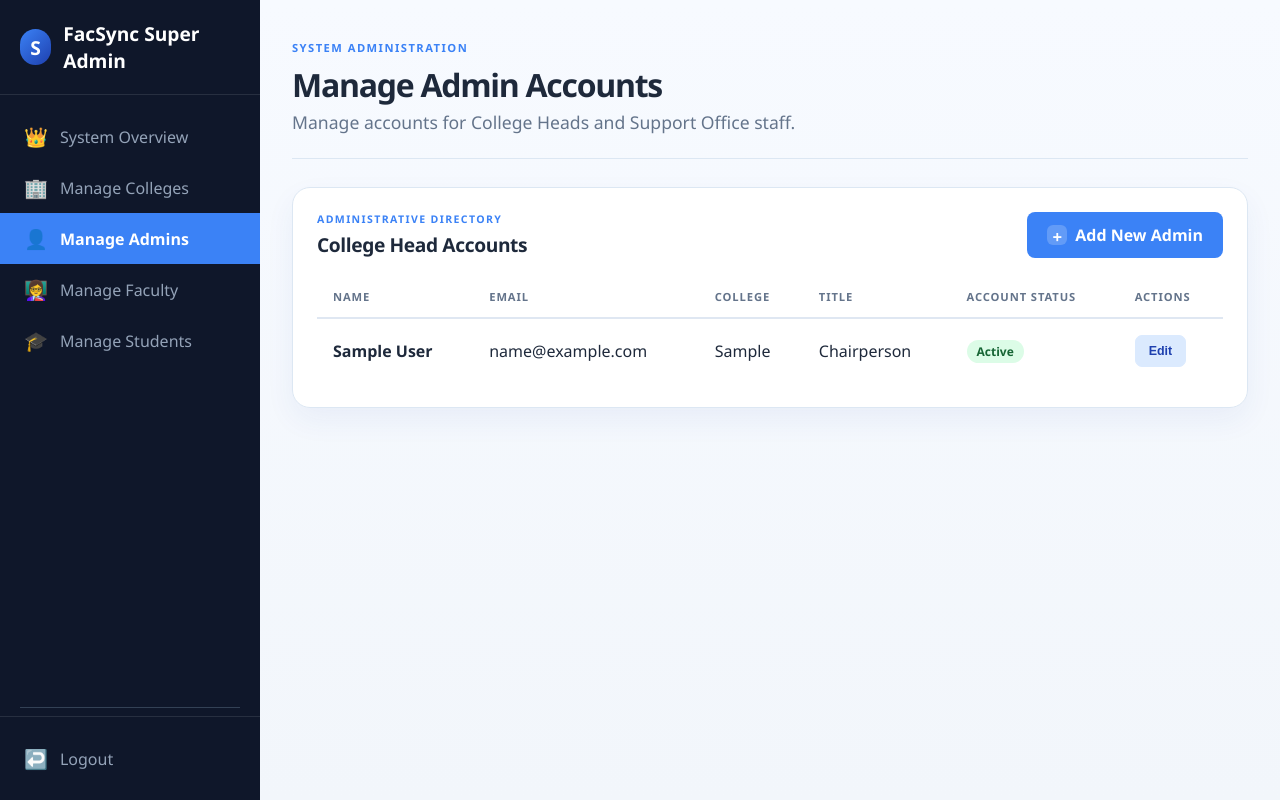
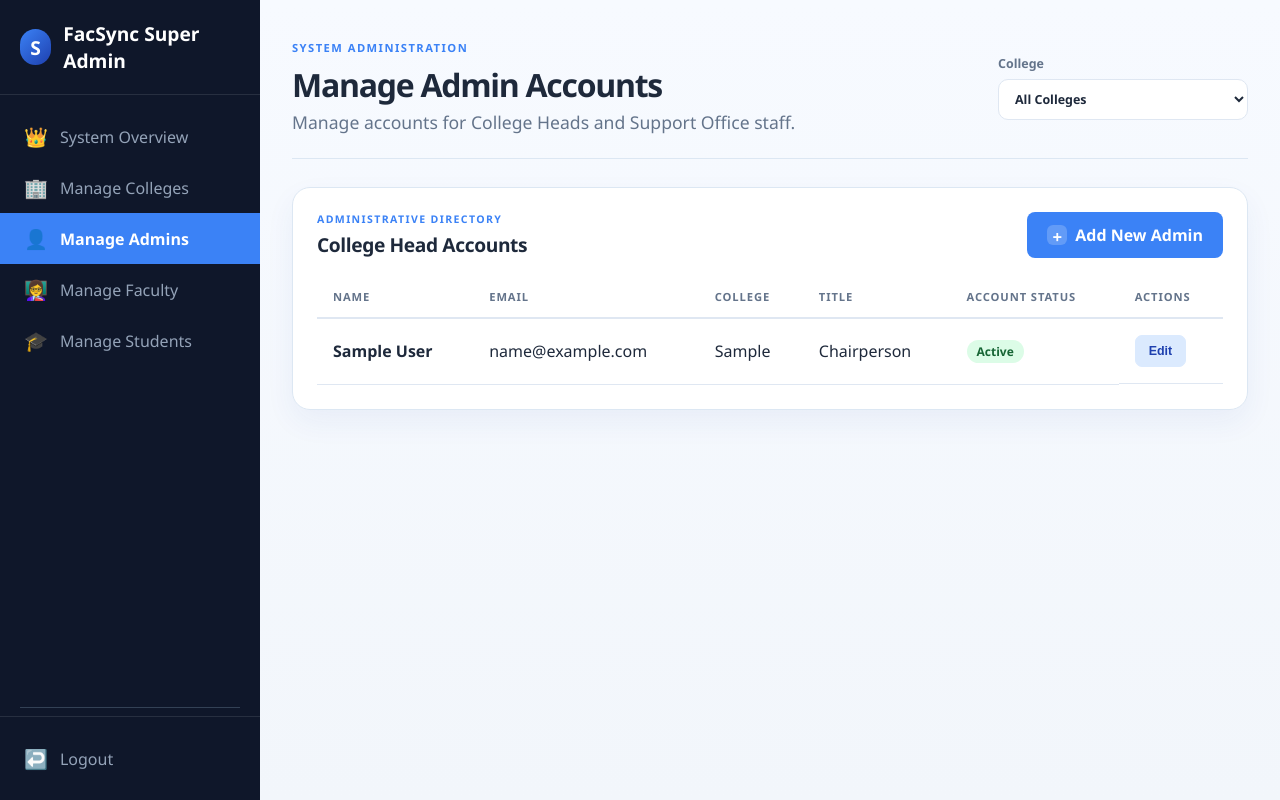
Before and after one commit to jgoleta/facsync, a Django app: template apps/superadmin/templates/superadmin/manageAdmins.html in a window 1280 px wide. Run offline with Django 5.2, Linux system fonts and the light colour scheme; tables that the repository leaves empty hold one stand-in row (values such as "Sample post"); the template is opened without the code that fills it: values that come from a table or form of the project are taken from there, most other values are stand-ins (such as "Sample title", 1, 10 or a date in 2020); parts of the project's set-up code (start-up, migrations or seed data) failed here and were passed over.

Commit message:
Add college filter to Manage Admins

```diff
--- a/apps/superadmin/static/superadmin/js/manageAdmins.js
+++ b/apps/superadmin/static/superadmin/js/manageAdmins.js
@@ -1,3 +1,19 @@
+function applyAdminCollegeFilter() {
+  const selected = (document.getElementById("collegeFilter")?.value || "all").toLowerCase();
+  let visibleCount = 0;
+  document.querySelectorAll("tr[data-depthead-id]").forEach((row) => {
+    const visible = selected === "all" || (row.dataset.college || "").toLowerCase() === selected;
+    row.classList.toggle("hidden", !visible);
+    if (visible) visibleCount += 1;
+  });
+  document.getElementById("adminFilterEmpty")?.classList.toggle("hidden", visibleCount > 0);
+}
+
+document.addEventListener("DOMContentLoaded", () => {
+  document.getElementById("collegeFilter")?.addEventListener("change", applyAdminCollegeFilter);
+  applyAdminCollegeFilter();
+});
+
 function showToast(message, isError = false) {
   const existing = document.querySelector(".toast");
   if (existing) existing.remove();
@@ -125,6 +141,7 @@ function updateDeptheadRow(depthead) {
   if (!row) return;
 
   row.querySelector(".depthead-college").textContent = depthead.college;
+  row.dataset.college = depthead.college;
   row.querySelector(".depthead-title").textContent = depthead.title_display;
 
   const statusCell = row.querySelector(".depthead-status");
@@ -133,4 +150,5 @@ function updateDeptheadRow(depthead) {
   const editBtn = row.querySelector(".edit-depthead-btn");
   editBtn.dataset.status = depthead.status;
   editBtn.dataset.college = depthead.college;
+  applyAdminCollegeFilter();
 }
--- a/apps/superadmin/templates/superadmin/manageAdmins.html
+++ b/apps/superadmin/templates/superadmin/manageAdmins.html
@@ -61,6 +61,15 @@
                         Manage accounts for College Heads and Support Office staff.
                     </p>
                 </div>
+            <label class="college-filter" for="collegeFilter">
+                <span>College</span>
+                <select id="collegeFilter">
+                    <option value="all">All Colleges</option>
+                    {% for code, name in college_choices %}
+                    <option value="{{ code }}">{{ name }}</option>
+                    {% endfor %}
+                </select>
+            </label>
             </header>
             {% if messages %}
             {% for message in messages %}
@@ -97,7 +106,7 @@
                     </thead>
                     <tbody>
                         {% for admin in depthead_accounts %}
-                        <tr data-depthead-id="{{ admin.id }}">
+                        <tr data-depthead-id="{{ admin.id }}" data-college="{{ admin.college }}">
                             <td class="depthead-name">{{ admin.get_full_name|default:admin.username }}</td>
                             <td class="depthead-email">{{ admin.email }}</td>
                             <td class="depthead-college">{{ admin.college }}</td>
@@ -111,11 +120,10 @@
                                     data-status="{{ admin.account_status }}">Edit</button>
                             </td>
                         </tr>
-                        {% empty %}
-                        <tr>
-                            <td colspan="6" class="empty-state">No College Head accounts yet.</td>
+                        {% endfor %}
+                        <tr id="adminFilterEmpty" class="{% if depthead_accounts %}hidden{% endif %}">
+                            <td colspan="6" class="empty-state">No College Head accounts match the selected college.</td>
                         </tr>
-                        {% endfor %}
                     </tbody>
                 </table>
                 </div>
@@ -212,7 +220,7 @@
         <div class="loading-spinner"></div>
     </div>
 
-    <script src="{% static 'superadmin/js/manageAdmins.js' %}"></script>
+    <script src="{% static 'superadmin/js/manageAdmins.js' %}?v=20260908-college-filter"></script>
 </body>
 
 </html>
--- a/apps/superadmin/views.py
+++ b/apps/superadmin/views.py
@@ -133,6 +133,7 @@ def manage_admins(request):
     depthead_accounts = User.objects.filter(role='depthead')
     return render(request, 'superadmin/manageAdmins.html', {
         'depthead_accounts': depthead_accounts,
+        'college_choices': get_college_choices(),
         'dept_head_form': DeptHeadInviteForm(),
         'role_choices': User.ROLE_CHOICES,
         'title_choices': User.TITLE_CHOICES,
```
